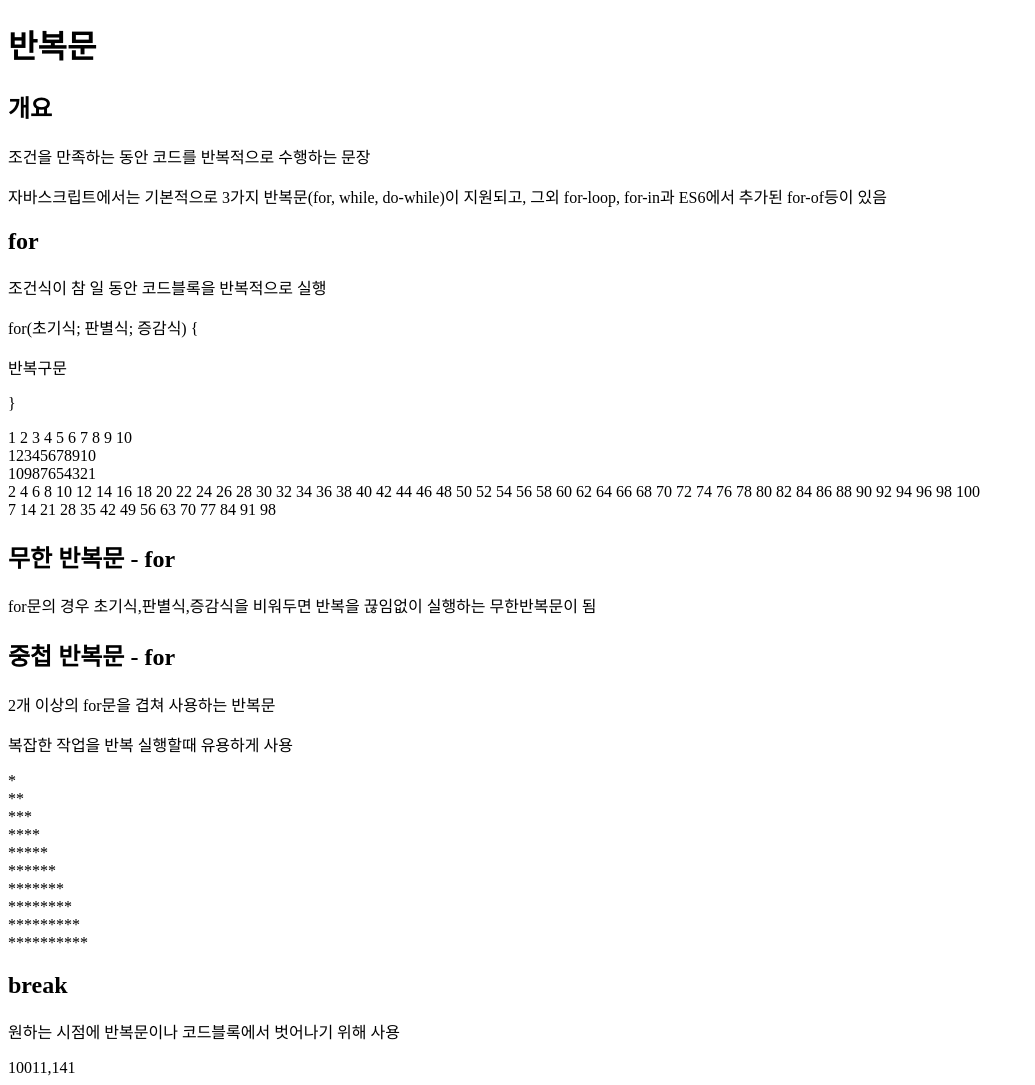
After one commit to nowashrain/frontends, a FastAPI app: template views/templates/js/05loop.html in a window 1280 px wide. The commit adds this page. Shown: the whole page, without its empty margins (0-1035 px from the left). Run offline with FastAPI, Linux system fonts and the light colour scheme; the template is opened without the code that fills it, so the values that code supplies are empty.

Commit message:
반복문 - for, break

```diff
--- a/app/routes/jscript.py
+++ b/app/routes/jscript.py
@@ -29,3 +29,7 @@ async def operator(req: Request):
 @jscript_router.get('/condition')
 async def condition(req: Request):
     return templates.TemplateResponse('js/04condition.html', {'request': req})
+
+@jscript_router.get('/loop')
+async def loop(req: Request):
+    return templates.TemplateResponse('js/05loop.html', {'request': req})
--- /dev/null
+++ b/views/templates/js/05loop.html
@@ -0,0 +1,108 @@
+<!DOCTYPE html>
+<html lang="en">
+<head>
+    <meta charset="UTF-8">
+    <title>반복문</title>
+</head>
+<body>
+    <h1>반복문</h1>
+    <h2>개요</h2>
+    <p>조건을 만족하는 동안 코드를 반복적으로 수행하는 문장</p>
+    <p>자바스크립트에서는 기본적으로
+        3가지 반복문(for, while, do-while)이 지원되고,
+        그외 for-loop, for-in과 ES6에서 추가된 for-of등이 있음</p>
+
+    <h2>for</h2>
+    <p>조건식이 참 일 동안 코드블록을 반복적으로 실행</p>
+    <p>for(초기식; 판별식; 증감식) {</p>
+    <p>    반복구문</p>
+    <p>}</p>
+    <script>
+        // 1 ~ 10 까지 출력
+        document.write('1 ');
+        document.write('2 ');
+        document.write('3 ');
+        document.write('4 ');
+        document.write('5 ');
+        document.write('6 ');
+        document.write('7 ');
+        document.write('8 ');
+        document.write('9 ');
+        document.write('10 ', '<br>');
+    </script>
+
+    <script>
+        // 1 ~ 10 까지 출력 : for
+        for (let i = 1; i <= 10; ++i){
+            document.write(`${i}`);
+        }
+        document.write('<br>');
+        for (let i = 10; i >= 1; --i){
+            document.write(`${i}`);
+        }
+        document.write('<br>');
+        // 1 ~ 100 사이 짝수 출력
+        for (let i = 2; i <= 100; i += 2) {
+            document.write(`${i} `);
+        }
+        document.write('<br>');
+        //구구단 출력 - 7단
+        for (let i = 7; i <= 100; i += 7) {
+            document.write(`${i} `);
+        }
+    </script>
+
+    <h2>무한 반복문 - for</h2>
+    <p>for문의 경우 초기식,판별식,증감식을 비워두면
+        반복을 끊임없이 실행하는 무한반복문이 됨</p>
+
+<!--    <script>-->
+<!--        for ( ; ; ) {-->
+<!--            document.write('Hello,World!!', '<br>');-->
+<!--        }-->
+<!--    </script>-->
+
+    <h2>중첩 반복문 - for</h2>
+    <p>2개 이상의 for문을 겹쳐 사용하는 반복문</p>
+    <p>복잡한 작업을 반복 실행할때 유용하게 사용</p>
+
+    <script>
+        // 10층 별 피라미드 출력
+        for (let i = 1; i <= 10; ++i){ // 층 반복문
+            for (let j = 1; j <= i; ++j){  //별 반복문
+                document.write('*');
+            }
+            document.write('<br>');
+        }
+    </script>
+
+    <script>
+        // 구구단 출력
+    </script>
+
+    <h2>break</h2>
+    <p>원하는 시점에 반복문이나 코드블록에서
+        벗어나기 위해 사용</p>
+
+    <script>
+        // 1 ~ 1000까지의 총합을 계산
+        // 단, 총합이 10000을 넘으면 계산을 중단함
+        let sum = 0;
+        let cnt = 0;
+        for (let i = 1; i <= 1000; i++) {
+            sum += i;
+            cnt = i;
+            if (sum > 10000) {
+                break;
+            }
+        }
+        document.write(`${sum},${cnt}`, '<br>');
+
+
+    </script>
+
+
+
+
+</body>
+</html>
--- a/views/templates/js/index.html
+++ b/views/templates/js/index.html
@@ -11,6 +11,7 @@
         <li>01 - 변수와 자료형 [<a href="/js/type">이동</a>]</li>
         <li>01 - 연산자와 형변환 [<a href="/js/operator">이동</a>]</li>
         <li>04 - 조건문 [<a href="/js/condition">이동</a>]</li>
+        <li>04 - 반복문 [<a href="/js/loop">이동</a>]</li>
 
 
 </ul>
```
